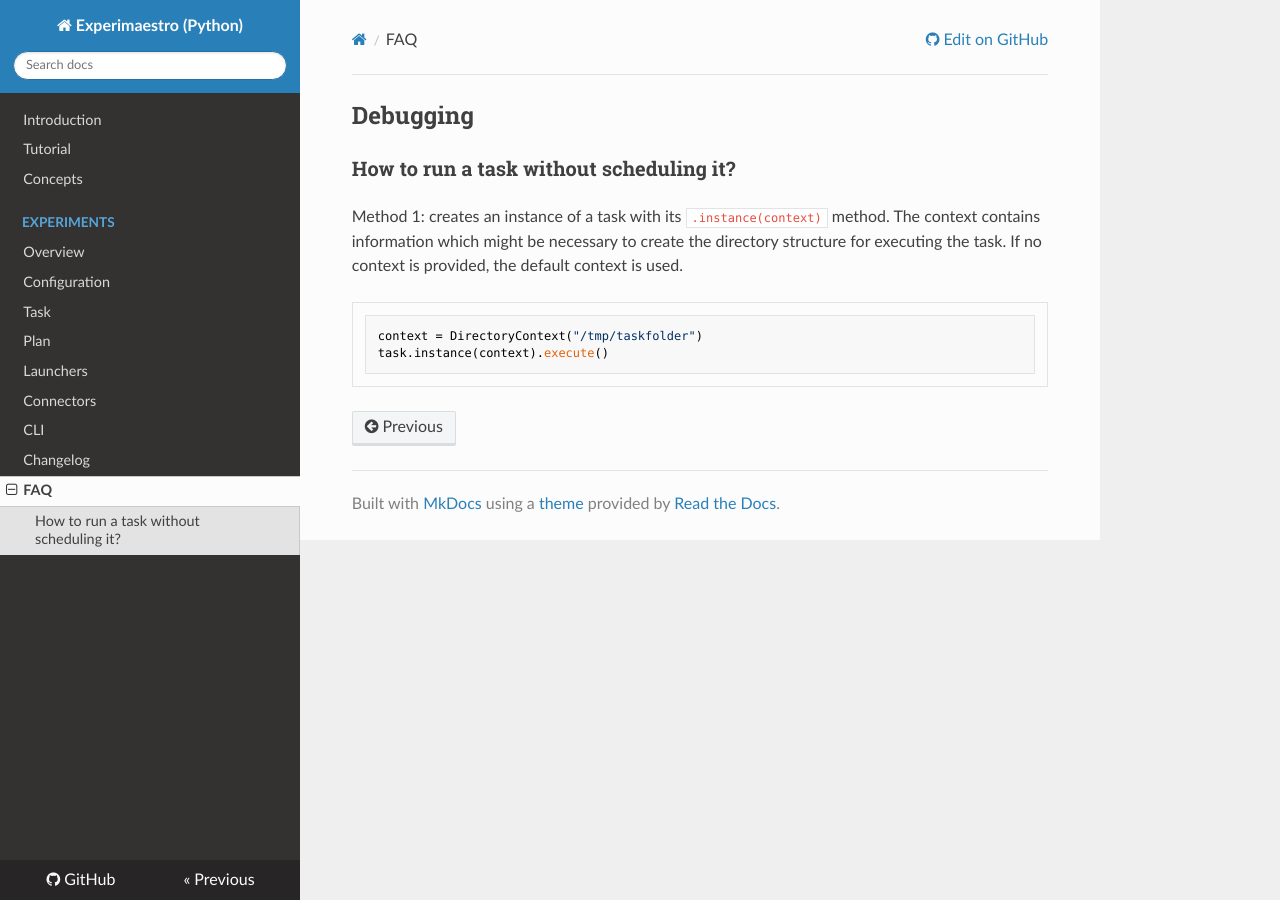
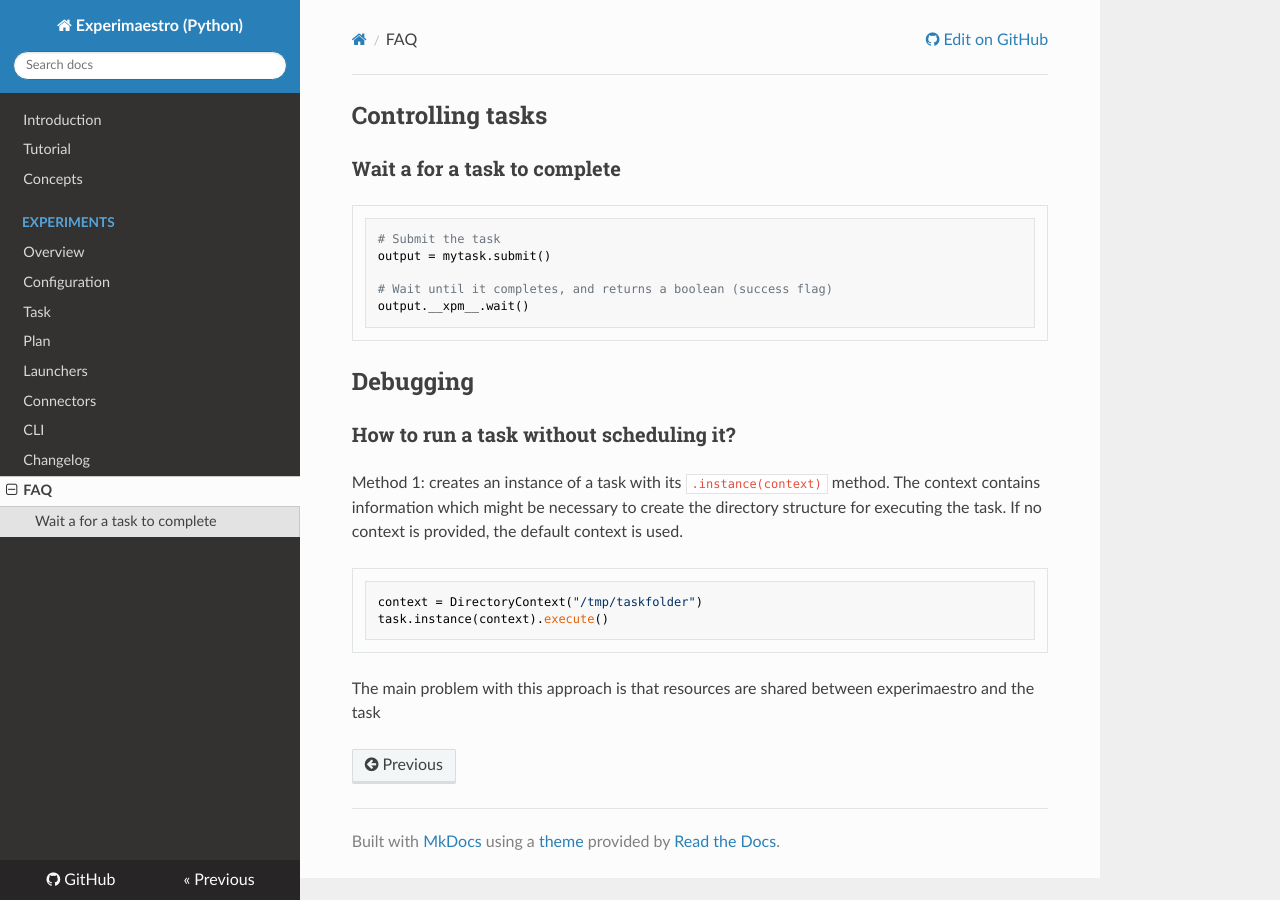
Before and after one commit to experimaestro/experimaestro-python, an MkDocs documentation site: the page built from docs/faq.md, in a window 1280 px wide. Built offline with MkDocs 1.6.1, drawn with Linux system fonts in a browser that asks for light colours; nearby versions of some CDN libraries.

Commit message:
Job waiting

````diff
--- a/docs/faq.md
+++ b/docs/faq.md
@@ -1,3 +1,15 @@
+## Controlling tasks
+
+### Wait a for a task to complete
+
+```py3
+# Submit the task
+output = mytask.submit()
+
+# Wait until it completes, and returns a boolean (success flag)
+output.__xpm__.wait()
+```
+
 ## Debugging
 
 ### How to run a task without scheduling it?
@@ -10,3 +22,5 @@ is used.
 context = DirectoryContext("/tmp/taskfolder")
 task.instance(context).execute()
 ```
+
+The main problem with this approach is that resources are shared between experimaestro and the task
````
Also changed, not shown: 2 other files.
